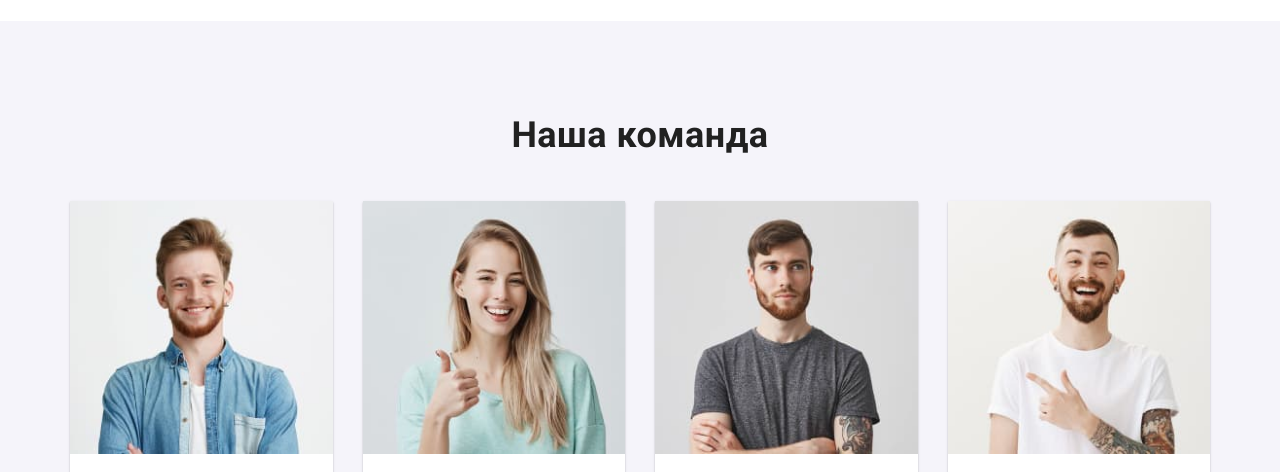
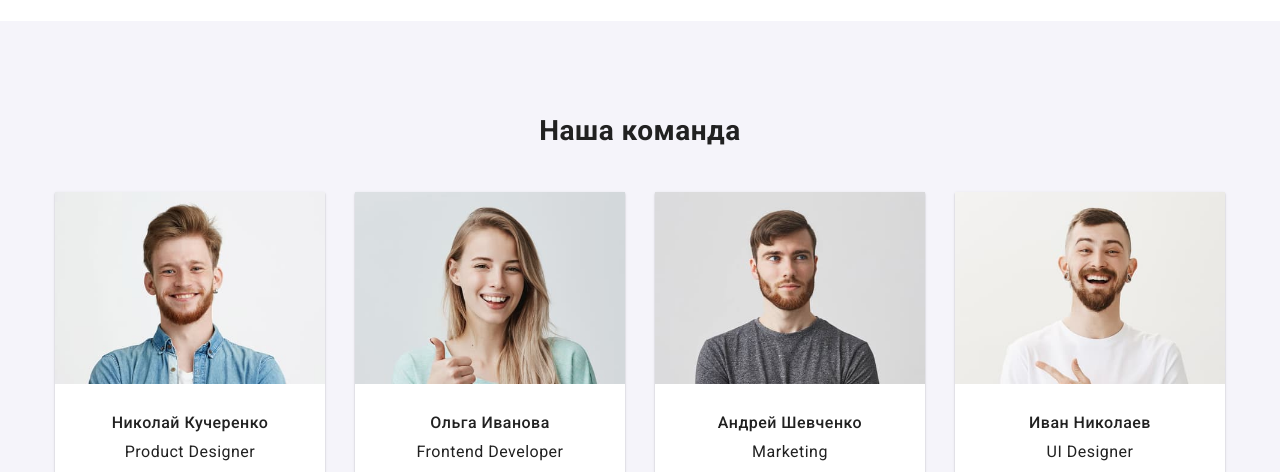
Before and after one commit to 77Andrey77/goit-markup-hw-08, a plain HTML site: page index.html in a window 1280 px wide. Shown: the part 1670-2142 px from the top of the page. Drawn offline with nearby package versions, Linux system fonts and the light colour scheme.

Commit message:
правки

```diff
--- a/index.html
+++ b/index.html
@@ -211,16 +211,17 @@
       <section class="our-team">
         <div class="team section">
           <h2 class="title">Наша команда</h2>
-          <ul class="list">
+          <ul class="team-list list">
             <!-- John Smith -->
             <li class="people">
-              <div class="people-foto">
+              <div class="team-thumb">
                 <img
+                  class="team-photo"
                   srcset="
-                    ./image/kycherenko270.jpg    1x,
-                    ./image/kycherenko270@2x.jpg 2x
+                    ./image/kycherenko.jpg    1x,
+                    ./image/kycherenko@2x.jpg 2x
                   "
-                  src="./image/kycherenko270.jpg"
+                  src="./image/kycherenko.jpg"
                   alt="Николай Кучеренко"
                 />
               </div>
@@ -265,13 +266,11 @@
             </li>
             <!-- Marta Stewart -->
             <li class="people">
-              <div class="people-foto">
+              <div class="team-thumb">
                 <img
-                  src="./image/ivanova270.jpg"
-                  srcset="
-                    ./image/ivanova270.jpg    1x,
-                    ./image/ivanova270@2x.jpg 2x
-                  "
+                  class="team-photo"
+                  src="./image/ivanova.jpg"
+                  srcset="./image/ivanova.jpg 1x, ./image/ivanova@2x.jpg 2x"
                   alt="Ольга Иванова"
                 />
               </div>
@@ -316,13 +315,14 @@
             </li>
             <!-- Robert Jakis -->
             <li class="people">
-              <div class="people-foto">
+              <div class="team-thumb">
                 <img
+                  class="team-photo"
                   srcset="
-                    ./image/shevchenko270.jpg    1x,
-                    ./image/shevchenko270@2x.jpg 2x
+                    ./image/shevchenko.jpg    1x,
+                    ./image/shevchenko@2x.jpg 2x
                   "
-                  src="./image/shevchenko270.jpg"
+                  src="./image/shevchenko.jpg"
                   alt="Андрей Шевченко"
                 />
               </div>
@@ -367,13 +367,11 @@
             </li>
             <!-- Martin Doe -->
             <li class="people">
-              <div class="people-foto">
+              <div class="team-thumb">
                 <img
-                  srcset="
-                    ./image/nikolaev270.jpg    1x,
-                    ./image/nikolaev270@2x.jpg 2x
-                  "
-                  src="./image/nikolaev270.jpg"
+                  class="team-photo"
+                  srcset="./image/nikolaev.jpg 1x, ./image/nikolaev@2x.jpg 2x"
+                  src="./image/nikolaev.jpg"
                   alt="Иван Николаев"
                 />
               </div>
--- a/sass/components/_hero.scss
+++ b/sass/components/_hero.scss
@@ -76,7 +76,7 @@
 
     .title {
       font-size: 26px;
-      // width: 360px;
+      width: 360px;
     }
   }
   @media screen and (min-width: 1200px) {
--- a/sass/components/_our-team.scss
+++ b/sass/components/_our-team.scss
@@ -5,25 +5,41 @@
   .title {
     text-align: center;
     margin-bottom: 30px;
+    font-size: 28px;
   }
+  &-photo {
+    @media screen and (max-width: 767px) {
+      width: 450px;
+      // height: 320px;
+    }
+    @media screen and (min-width: 768px) {
+      width: 354px;
+      // height: 260px;
+    }
+  }
+  // &-thumb {
+  //   display: block;
+  // }
   .list {
+    object-fit: cover;
+    object-position: top;
     display: flex;
     flex-wrap: wrap;
     justify-content: center;
 
     @media screen and (min-width: 768px) {
-      // margin: -15px;
-      // .people-foto {
-      //   height: 260px;
-      // }
       .people {
         flex-basis: calc((100% - 4 * 15px) / 2);
         margin: 15px;
       }
+      // .team-photo {
+      //   width: 354px;
+      // }
     }
 
     @media screen and (min-width: 1200px) {
-      // margin: -15px;
+      margin: 0 -15px;
+
       .people {
         flex-basis: calc((100% - 8 * 15px) / 4);
         margin: 15px;
```
Also changed, not shown: css/main.css, css/main.min.css, 2 other files.
